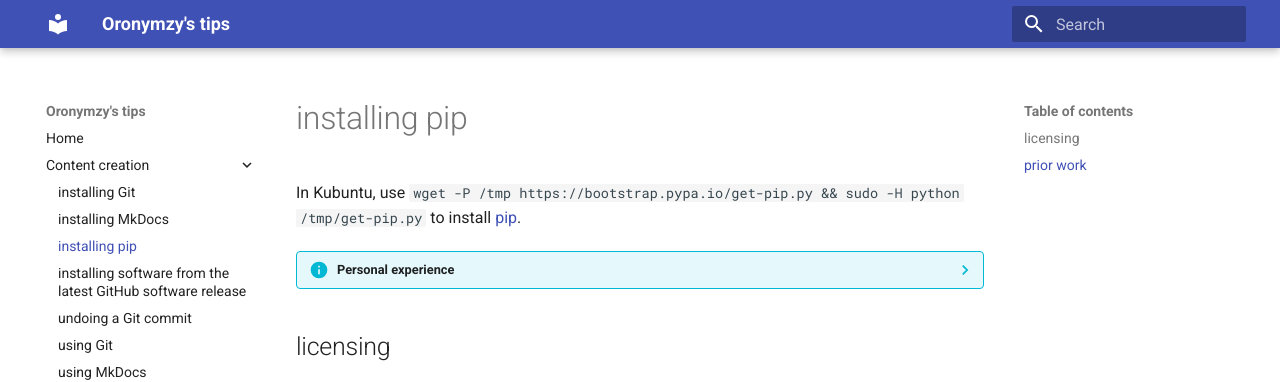
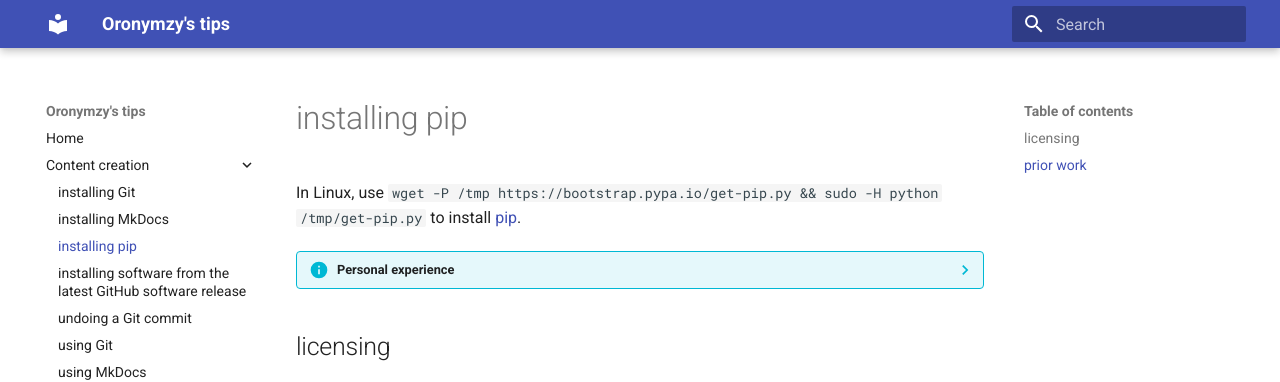
Before and after one commit to oronymzy/tips, an MkDocs documentation site: the page built from docs/instpip.md, in a window 1280 px wide. Shown: the top 382 px of the page. Built offline with MkDocs 1.6.1 and Material for MkDocs 9.7.7, drawn with Linux system fonts in a browser that asks for light colours.

Commit message:
Add CentOS to 'Personal experience', change 'Kubuntu' to 'Linux'

```diff
--- a/docs/instpip.md
+++ b/docs/instpip.md
@@ -1,8 +1,8 @@
 # installing pip
-In Kubuntu, use `wget -P /tmp https://bootstrap.pypa.io/get-pip.py && sudo -H python /tmp/get-pip.py` to install [pip](https://pip.pypa.io/en/stable/).
+In Linux, use `wget -P /tmp https://bootstrap.pypa.io/get-pip.py && sudo -H python /tmp/get-pip.py` to install [pip](https://pip.pypa.io/en/stable/).
 
 ??? info "Personal experience"
-    - Works on Slinky running Kubuntu 18.04 and Snarky running Kubuntu 17.10.
+    - Works on Slim running CentOS 7, Slinky running Kubuntu 18.04 and Snarky running Kubuntu 17.10.
 
 ## licensing
 **No rights reserved: [CC0 1.0](https://creativecommons.org/publicdomain/zero/1.0/).**
```
